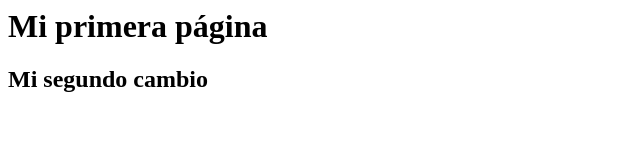
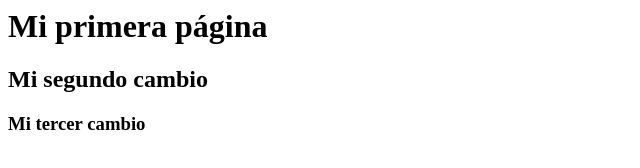
Before and after one commit to tecnologiassecundaria/paginaweb, a plain HTML site: page index.html in a window 1280 px wide. Shown: the whole page, without its empty margins (0-640 px from the left). Drawn offline with Linux system fonts and the light colour scheme.

Commit message:
Mi primer cambio

```diff
--- a/index.html
+++ b/index.html
@@ -5,5 +5,6 @@
 <body>
     <h1>Mi primera página</h1>
     <h2>Mi segundo cambio</h2>
+    <h3>Mi tercer cambio</h3>
 </body>
 </html>
```
